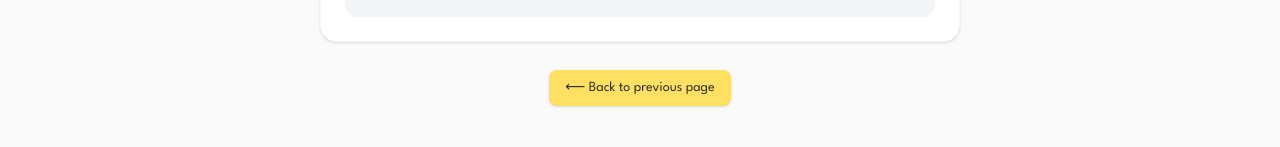
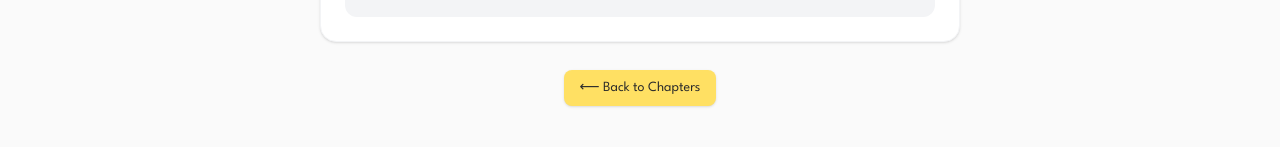
Before and after one commit to mehiis/portfolio-website, a React (Vite) app: page /korea/chapter/1 in a window 1280 px wide. Shown: the part 653-800 px from the top of the page. Built offline with nearby package versions, Linux system fonts and the light colour scheme; a web font is replaced by a local one.

Commit message:
add return button to chapters

```diff
--- a/src/views/korea/Chapter.tsx
+++ b/src/views/korea/Chapter.tsx
@@ -181,18 +181,13 @@ const Chapter = () => {
                 Next Lesson
               </Link>
             )}
-
-            <Link to='/korea' className='py-4 text-blue-600 font-bold hover:underline font-[LeagueSpartanRegular] duration-300'>
-              Back to Chapters
-            </Link>
           </div>
         </div>
       )}
 
-      <button className="m-3 bg-(--secondary-color) font-[LeagueSpartanRegular] text-sm text-(--black-color)  px-4 py-2 rounded-lg hover:scale-105 transition-transform duration-200 inline-block shadow-sm"
-        onClick={() => {
-          window.history.back()
-          }}>&#10229; Back to previous page</button>
+      <Link to='/korea' className="m-3 bg-(--secondary-color) font-[LeagueSpartanRegular] text-sm text-(--black-color)  px-4 py-2 rounded-lg hover:scale-105 transition-transform duration-200 inline-block shadow-sm">
+        &#10229; Back to Chapters
+      </Link>
     </div>
   );
 };
```
